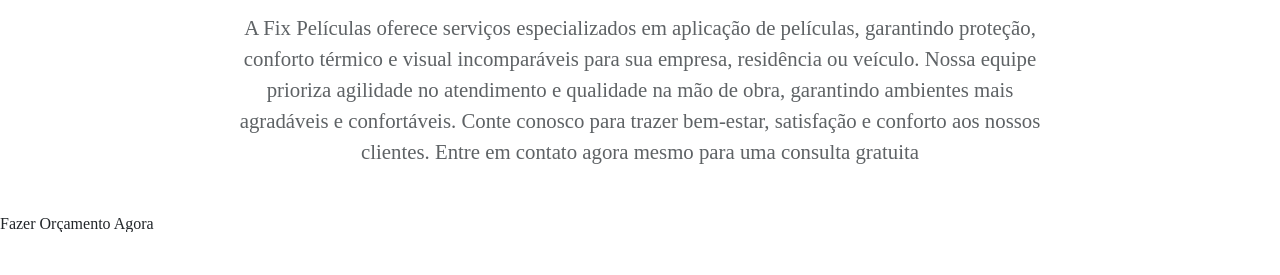
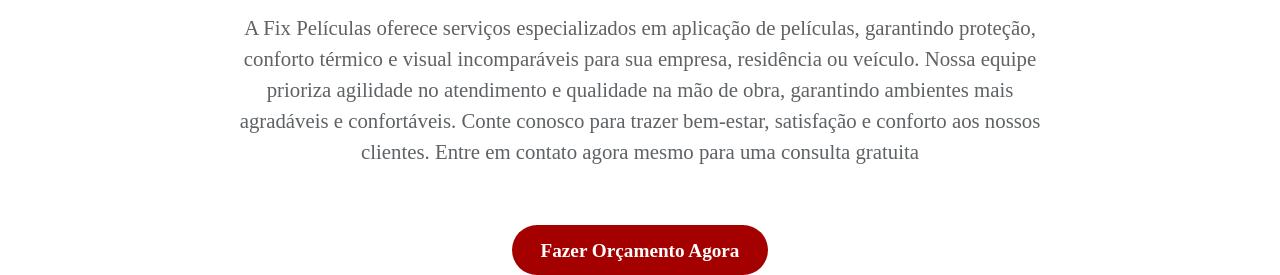
Before and after one commit to Eduardo-Griesang/Peliculas, a plain HTML site: page index.html in a window 1280 px wide. Shown: the part 791-1066 px from the top of the page. Before the commit the page ends 1023 px from the top, so only its background shows below. Drawn offline with nearby package versions, Linux system fonts and the light colour scheme.

Commit message:
feat: gallery

```diff
--- a/index.html
+++ b/index.html
@@ -10,6 +10,7 @@
   <link rel="stylesheet" href="./styles/main.css">
   <link rel="stylesheet" href="./styles/banner.css">
   <link rel="stylesheet" href="./styles/about.css">
+  <link rel="stylesheet" href="./styles/gallery.css">
 </head>
 
 <body>
@@ -65,7 +66,13 @@
             </section>
         </section>
 
-        <a href="https://api.whatsapp.com/send?phone=5551996957434" class="more">Fazer Orçamento Agora</a>
+        <div class="more-wrapper">
+            <a href="https://api.whatsapp.com/send?phone=5551996957434" class="more">Fazer Orçamento Agora</a>
+        </div>
+
+        <section class="gallery">
+
+        </section>
     </main>
 
     <script src="https://kit.fontawesome.com/467f028aaa.js" crossorigin="anonymous"></script>
--- a/styles/main.css
+++ b/styles/main.css
@@ -1,6 +1,7 @@
 :root{
     --black: #000000;
     --white: #ffffff;
+    --dark-red: rgb(165, 0, 0);
     --red: red;
     --light-gray: #5E6265;
 }
@@ -20,6 +21,26 @@
     transform: scale(1.2);
 }
 
+.more-wrapper{
+    display: flex;
+    justify-content: center;
+}
+
+.more{
+    color: var(--white);
+    background-color: var(--dark-red);
+    border-radius: 30px;
+    font-size: 1.2em;
+    font-weight: 600;
+    padding: 0.8em 1.5em;
+    margin-top: 0.5em;
+}
+
+.more:hover{
+    color: var(--white);
+    text-decoration: none;
+}
+
 @media screen and (min-width: 425px) {
     .button{
         font-size: 1.5em;
```
Also changed, not shown: styles/gallery.css (added).
